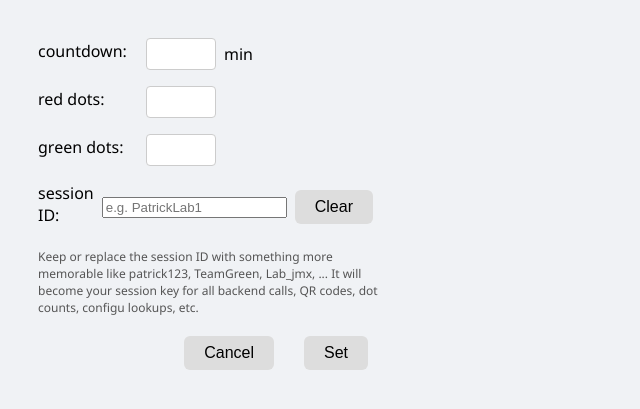
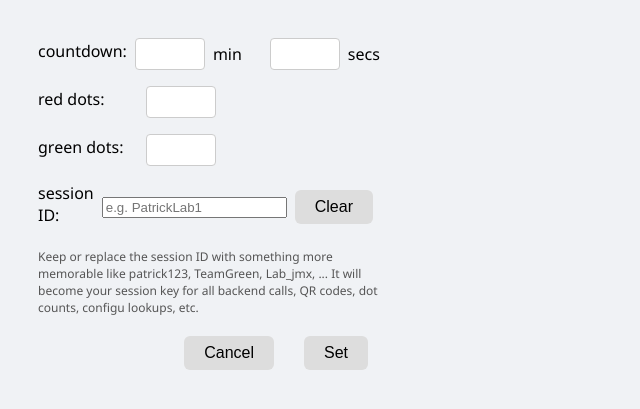
Before and after one commit to lancel00zz/ddtimer, a Flask app: page /settings in a window 1280 px wide. Shown: the top 409 px of the page, without its empty margins (0-640 px from the left). Run offline with Flask 3, Linux system fonts and the light colour scheme.

Commit message:
added seconds to the app counter

```diff
--- a/app/templates/settings.html
+++ b/app/templates/settings.html
@@ -91,8 +91,10 @@
 <body>
   <div class="input-row">
     <label for="time-input" style="width: 100px;">countdown:</label>
-    <input type="number" id="time-input" min="1" style="width: 60px;" />
-    <span>min</span>
+    <input type="number" id="time-input" min="0" style="width: 60px;" />
+    <span style="margin-right: 20px;">min</span>
+    <input type="number" id="seconds-input" min="0" max="59" style="width: 60px;" />
+    <span>secs</span>
   </div>
 
   <div class="input-row">
@@ -122,6 +124,7 @@
   <script>
     function applySettings() {
       const minutes = parseInt(document.getElementById("time-input").value, 10);
+      const seconds = parseInt(document.getElementById("seconds-input").value, 10);
       const red = parseInt(document.getElementById("red-teams").value, 10);
       const green = parseInt(document.getElementById("green-teams").value, 10);
       const sessionId = document.getElementById("session-id").value.trim();
@@ -130,6 +133,7 @@
         window.opener.postMessage({
           type: "settings",
           minutes,
+          seconds,
           teams: red,
           green_teams: green,
           session_id: sessionId || null
@@ -174,9 +178,13 @@
         const rightDots = window.opener.document.querySelectorAll("#right-dots .dot.green").length;
 
         if (timerText) {
-          const [minStr] = timerText.split(":");
+          const [minStr, secStr] = timerText.split(":");
           const minutes = parseInt(minStr, 10);
-          if (!isNaN(minutes)) document.getElementById("time-input").value = minutes;
+          // Prefill logic for minutes and seconds
+          if (!isNaN(minutes)) {
+            document.getElementById("time-input").value = Math.floor(minutes);
+            document.getElementById("seconds-input").value = 0;
+          }
         }
 
         document.getElementById("red-teams").value = leftDots;
--- a/config/config.json
+++ b/config/config.json
@@ -2,7 +2,7 @@
   "ui": {
     "background_color": "#b36ab4",
     "font_family": "Oswald",
-    "font_color": "#000000",
+    "font_color": "#8de5f7",
     "dot_size": "S",
     "background_image": null
   }
```
Also changed, not shown: app/templates/popup.html (+7 -3 lines).
